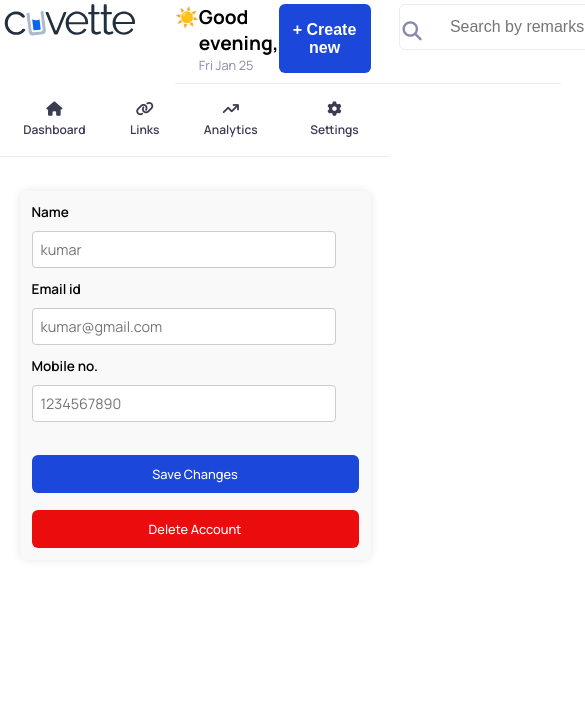
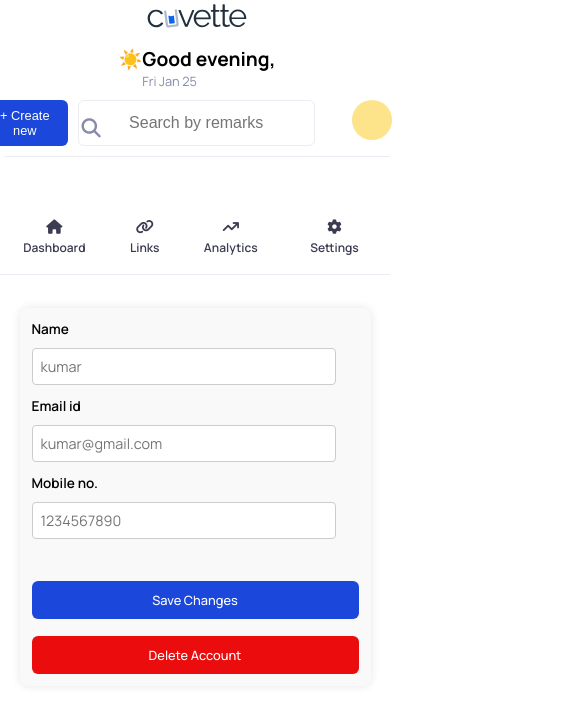
Before and after one commit to S-kumar856/link_management_platform, a React (Vite) app in the folder frontend/: page /mainpage/setting in a window 390 px wide. Shown: the top 712 px of the page, 585 px wide, since content can reach past the window. Built offline with nearby package versions, Linux system fonts and the light colour scheme; no server answers.

Commit message:
style updated

```diff
--- a/frontend/src/components/Links/LinkPage.module.css
+++ b/frontend/src/components/Links/LinkPage.module.css
@@ -274,6 +274,8 @@ td {
   display: flex;
   justify-content: space-between;
   align-items: center;
+  position: relative;
+  /* top: 12vh; */
   margin-top: 12vh;
   background-color: #3b3c511a;
   border-bottom-left-radius: 12px;
@@ -497,5 +499,39 @@ input:checked + .slider:before {
 @media screen and (max-width: 575px) {
   .tableContainer{
     width: 100%;
+    overflow: hidden;
+
+  }
+
+  /* create model */
+  .createLinkModel{
+    width: 75%;
+    height: 80%;
+    /* position: relative; */
+  }
+  .createUrl_Btns{
+    position: relative;
+    top: -10vh;
+
+  }
+  /* delete model */
+  .delete_model{
+    width: 75%;
+  }
+  .deleteModel_Btns{
+    display: flex;
+    gap: 3vw;
+  }
+  .deleteModel_Btns button {
+    padding: 1vh 10vw;
+    font-size: 0.9rem;
+}
+
+  /* pagination */
+  .pagination{
+    width: 100%;
+    display: flex;
+    align-items: center;
+    justify-content: center;
   }
 }
--- a/frontend/src/components/Links/Linkpage.jsx
+++ b/frontend/src/components/Links/Linkpage.jsx
@@ -5,7 +5,7 @@ import { useAppContext } from '../../components/AppContext';
 import DatePicker from "react-datepicker";
 import { FiCalendar } from "react-icons/fi";
 import "react-datepicker/dist/react-datepicker.css";
-import style from './Linkpage.module.css';
+import style from './LinkPage.module.css';
 
 
 const Linkpage = () => {
@@ -267,7 +267,11 @@ const Linkpage = () => {
   const handleCopy = async (text) => {
     try {
       await navigator.clipboard.writeText(text);
-      toast.success("Link copied successfully!");
+      toast.success("Link copied successfully!",
+        { position: "bottom-left",
+          style: { backgroundColor: "white", color: "black" },
+          iconTheme: { primary: "green" }
+         });
     } catch (error) {
       toast.error("Failed to copy link", error);
     }
@@ -446,7 +450,7 @@ const Linkpage = () => {
 
                 <div className={style.createUrl_Btns}>
                   <div>
-                    <div className={style.clearBtn} onClick={resetForm}>Clear</div>
+                    <p className={style.clearBtn} onClick={resetForm}>Clear</p>
                   </div>
                   <div>
                     <button className={style.createBtn} type='submit'> {isEditing ? 'Save' : 'Create new'}</button>
--- a/frontend/src/components/Navbar/Navbar.module.css
+++ b/frontend/src/components/Navbar/Navbar.module.css
@@ -1,108 +1,105 @@
-.Navbar{
+.Navbar {
   display: flex;
-    padding-top:1vw;
+  padding-top: 1vw;
   padding-left: 1vw;
-    gap: 10vw;
-    font-family:Manrope;
+  gap: 5vw;
+  font-family: Manrope;
   height: 10vh;
 }
 
-.right_navbar{
+.right_navbar {
   width: 100%;
   display: flex;
   justify-content: space-between;
-    /* background-color: red; */
-    /* gap: 28vw; */
-    border-bottom: 1px solid #ECECF2;
+  border-bottom: 1px solid #ececf2;
   padding-bottom: 10px;
 }
-.profile_name{
+.profile_name {
   display: flex;
 }
-.profile_name span{
+.profile_name span {
   font-size: 1.2rem;
   font-weight: 700;
 }
 
-.profile_name p{
+.profile_name p {
   font-size: 0.8rem;
-    color: #878BA9;
+  color: #878ba9;
 }
 
-.Nav_Acton{
+.Nav_Acton {
   display: flex;
   position: relative;
   gap: 28px;
 }
-.create_button{
-    background-color: #1B48DA;
+.create_button {
+  background-color: #1b48da;
   padding: 10px 14px;
   border-radius: 6px;
   border: none;
   outline: none;
-    color: #FFFFFF;
+  color: #ffffff;
   font-size: 1rem;
   font-weight: 600;
   cursor: pointer;
   transition: 0.3s;
 }
 
-.create_button:hover{
+.create_button:hover {
   background-color: #6481df;
 }
 
-.Nav_search{
+.Nav_search {
   padding: 13px 14px;
   margin-right: 7vw;
   border-radius: 6px;
   text-align: center;
   font-size: 1rem;
   outline: none;
-    border: 1px solid #ECECF2;
+  border: 1px solid #ececf2;
   font-weight: 400;
-
 }
 
-.search{
-    position: relative;;
-    color: #878BA9;
+.search {
+  position: relative;
+  color: #878ba9;
 }
 
-.search i{
+.search i {
   position: absolute;
   top: 2.2vh;
   padding-left: 1vw;
   font-size: 1.2rem;
 }
 
-.profile_circle{
+.profile_circle {
   width: 40px;
   height: 40px;
   border-radius: 50%;
-    background-color: #FDE48A;
+  background-color: #fde48a;
   display: flex;
   align-items: center;
   justify-content: center;
   margin-right: 20px;
-    color: #923E0E;
+  color: #923e0e;
   font-size: 1rem;
   font-weight: 700;
   cursor: pointer;
   transition: 0.3s;
 }
 
-.profile_circle:hover{
+.profile_circle:hover {
   transform: scale(1.25);
 }
 
-.logoutDiv{
+.logoutDiv {
   position: absolute;
   top: 6vh;
   left: 27vw;
   width: 3vw;
 }
 
-.logoutBtn{
+.logoutBtn {
   border: 1px solid #ececf2;
   color: #878ba9;
   font-family: Manrope;
@@ -113,7 +110,61 @@
   border-radius: 4px;
   cursor: pointer;
 }
-.logoutBtn:hover{
-    background-color: #3B3C51;
+.logoutBtn:hover {
+  background-color: #3b3c51;
+  color: #ffffff;
+}
+
+/* media query */
+
+@media screen and (max-width: 576px){
+    .Navbar{
+        flex-direction: column;
+        height: 23vh;
+        gap: 3px;
+    }
+
+    .Logo{
+        text-align: center;
+    }
+    .Logo img{
+        width: 100px;
+    }
+
+    .right_navbar{
+        width: 100%;
+        align-items: center;
+        flex-direction: column;
+        margin-top: 10px;
+    }
+
+    .Nav_Acton{
+        gap: 10px;
+        justify-content: space-between;
+    }
+
+    .profile_name{
+        margin-bottom: 10px;
+    }
+
+    .logoutDiv{
+
+        top: 10vh;
+        left: 75vw;
+
+    }
+    .create_button{
+        background-color: #1B48DA;
+        padding: 5px;
+        width: 22vw;
+        border-radius: 6px;
+        border: none;
+        outline: none;
         color: #FFFFFF;
+        font-size: 0.8rem;
+        font-weight: 500;
+        cursor: pointer;
+        transition: 0.3s;
     }
+
+}
--- a/frontend/src/components/Setting/Setting.module.css
+++ b/frontend/src/components/Setting/Setting.module.css
@@ -241,7 +241,8 @@
   }
 
   .setting_Btns {
-      margin-top: 4vh;
+
+      margin-top: 5vh;
       margin-bottom: 2vh;
   }
 
@@ -252,13 +253,11 @@
   }
 
   .delete_model {
-      width: 90vw;
-      height: auto;
-      min-height: 20vh;
-      padding: 12px;
+      width: 75%;
   }
 
   .delete_content {
+    margin-top: 5vh;
       gap: 3vh;
   }
 
--- a/frontend/src/components/mainpage/MainPage.module.css
+++ b/frontend/src/components/mainpage/MainPage.module.css
@@ -140,6 +140,7 @@
         flex-direction: row;
         justify-content: space-around;
         align-items: center;
+        margin-top: 8px;
     }
 
     .outlet {
```
Also changed, not shown: frontend/src/components/Analytics/Analytic.module.css (+8 -0 lines). Lines whose indentation alone changed are shown as unchanged.
